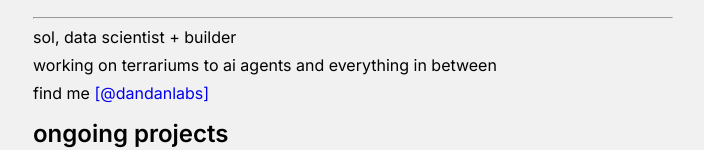
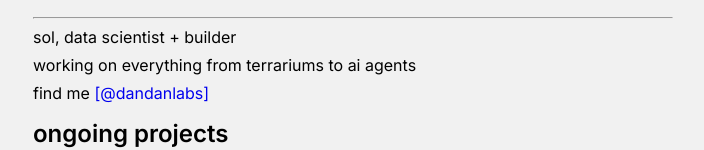
Before and after one commit to dan2labs/dan2labs.github.io, a plain HTML site: page index.html in a window 1280 px wide. Shown: the part 297-447 px from the top of the page, without its empty margins (287-991 px from the left). Drawn offline with Linux system fonts and the light colour scheme.

Commit message:
Update index.html

```diff
--- a/index.html
+++ b/index.html
@@ -57,7 +57,7 @@
     <h2>who am i?</h2>
     <hr />
     <p>sol, data scientist + builder</p>
-    <p>working on terrariums to ai agents and everything in between</p>
+    <p>working on everything from terrariums to ai agents</p>
     <p>find me <a href="https://x.com/dandanlabs" class="nav-link">@dandanlabs</a></p>
 
     <h2>ongoing projects</h2>
```
